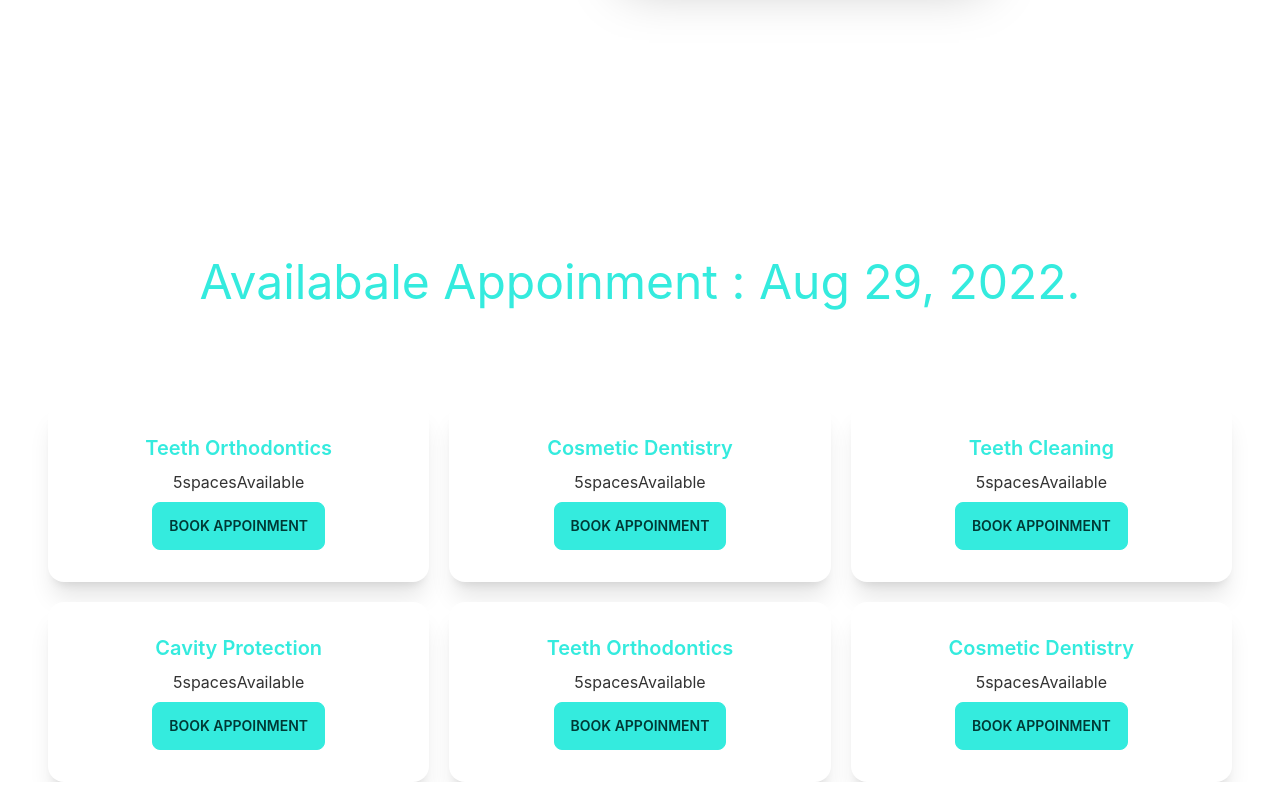
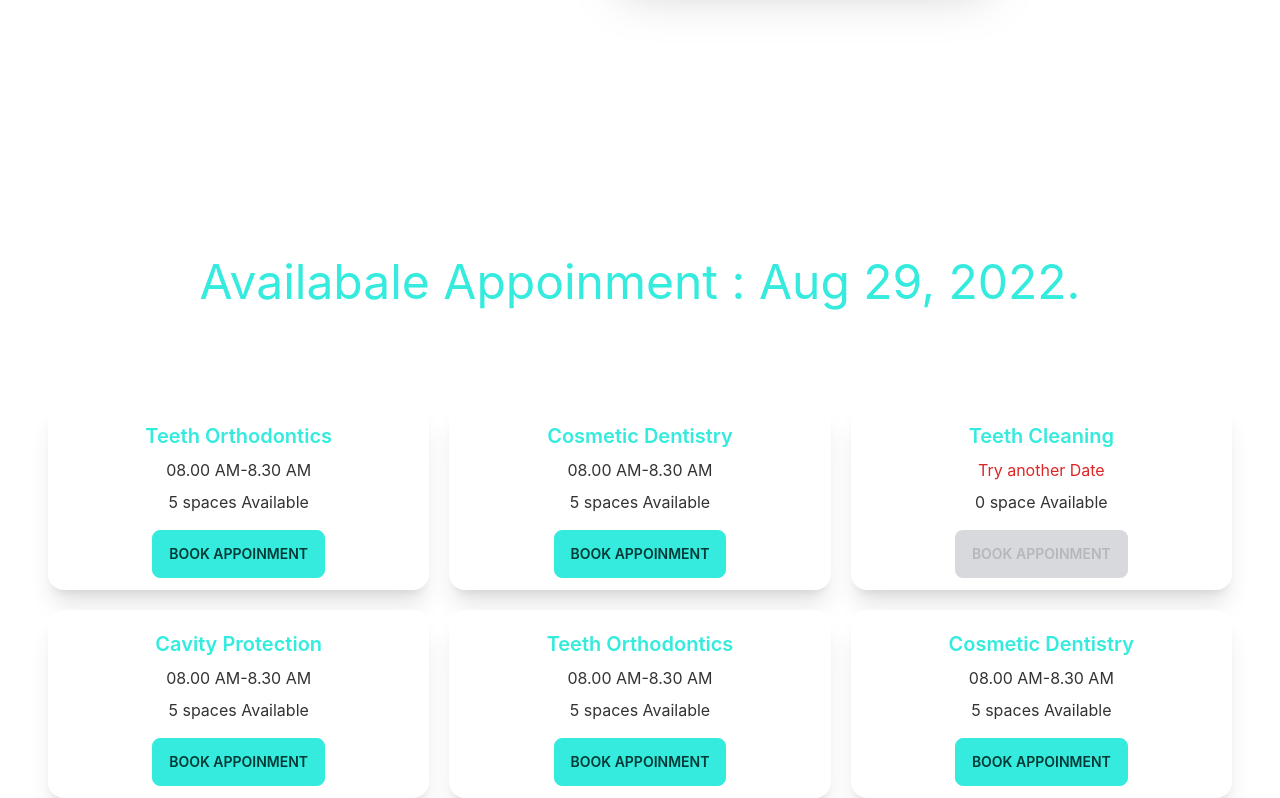
Before and after one commit to JobaerSiddique/doctors-portal, a React (Create React App) app: page /appoinment in a window 1280 px wide. Shown: the part 606-1404 px from the top of the page. Built offline with nearby package versions, Linux system fonts and the light colour scheme.

Commit message:
try to added

```diff
--- a/public/services.json
+++ b/public/services.json
@@ -25,11 +25,7 @@
         "_id":3,
         "name":"Teeth Cleaning",
         "slots":[
-          "08.00 AM-8.30 AM",
-          "8.30 AM - 9.00 AM",
-          "9.00 AM - 9.30 AM",
-          "9.30 AM - 10.00 AM",
-          "10.00 AM - 10.30 AM"
+
         ]
     },
     {
--- a/src/Pages/Appoinment/Services.js
+++ b/src/Pages/Appoinment/Services.js
@@ -4,11 +4,14 @@ const Services = ({service}) => {
   const {name,slots}=service;
   return (
         <div class="card lg:max-w-lg bg-base-100 shadow-xl ">
-  <div class="card-body ">
-    <h2 class="card-title text-primary justify-center "> {name}</h2>
-    <p>{slots.length}{slots.length>1?'spaces':'space'}Available</p>
+  <div class="card-body py-3 ">
+    <h2 class="card-title text-primary justify-center mt-2 "> {name}</h2>
+    <p>{
+        slots.length>0?<span>{slots[0]}</span>: <span className='text-red-600 '>Try another Date</span>
+      }</p>
+    <p className='mb-2'>{slots.length} {slots.length>1?'spaces':'space'} Available</p>
     <div class="card-actions justify-center">
-      <button class="btn btn-primary justify-align-center">Book Appoinment</button>
+      <button disabled={slots.length===0} class="btn btn-primary justify-align-center">Book Appoinment</button>
     </div>
   </div>
 </div>
```
